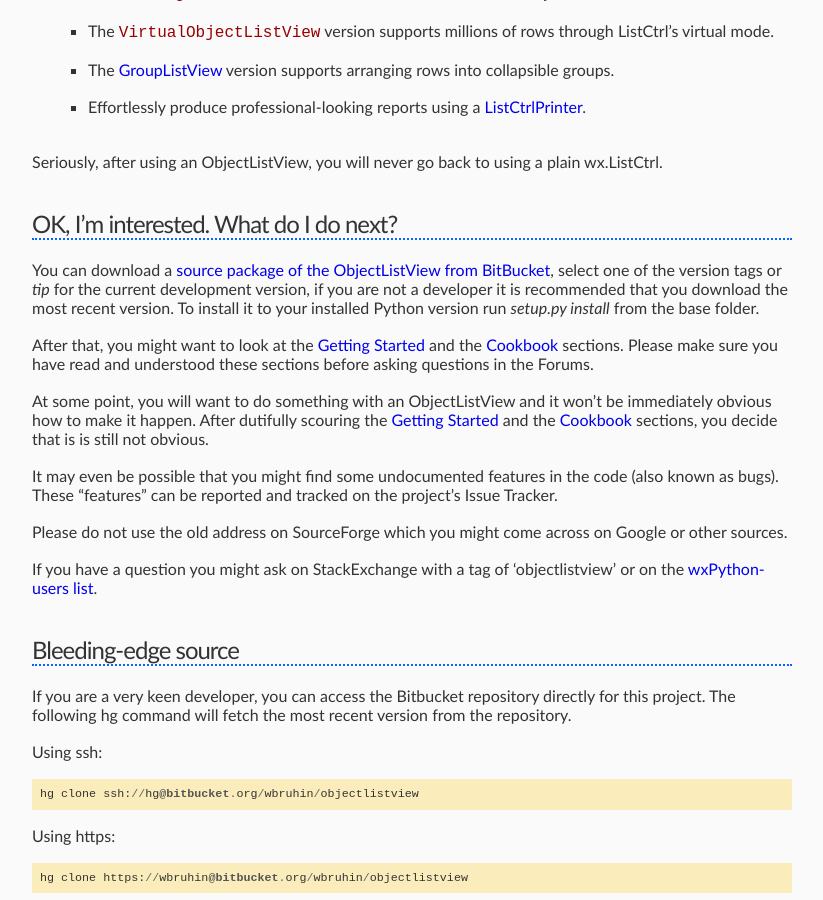
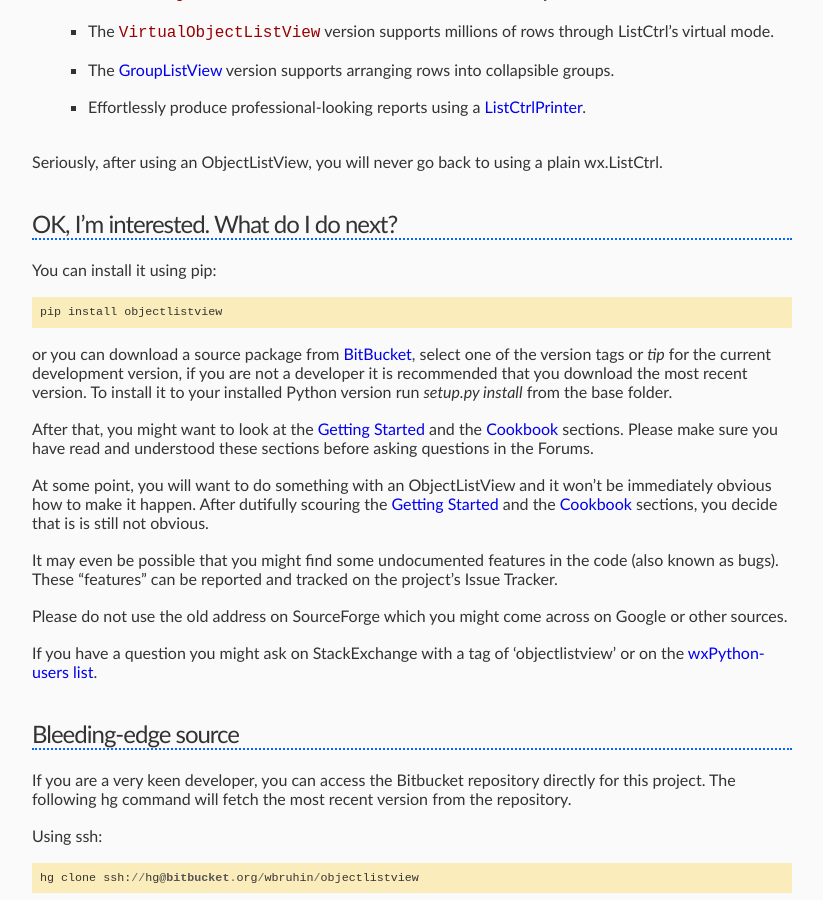
Before and after one commit to Utumno/objectlistview, a Sphinx documentation site: the page built from docs/index.rst, in a window 1280 px wide and 900 px high, scrolled down 1040 px. Shown: the whole window, without its empty margins (228-1051 px from the left). Built offline with Sphinx 7.4.7, drawn with Linux system fonts in a browser that asks for light colours.

Commit message:
- add pip install to doc - small doc correction

```diff
--- a/docs/_substitutions.txt
+++ b/docs/_substitutions.txt
@@ -1,5 +1,5 @@
 .. |download| replace::
-   source package of the ObjectListView from BitBucket
+   BitBucket
 .. _download: https://bitbucket.org/wbruhin/objectlistview/downloads
 .. |StackExchange| replace::
    StackExchange with a tag of 'objectlistview'
--- a/docs/index.rst
+++ b/docs/index.rst
@@ -43,7 +43,11 @@
 OK, I'm interested. What do I do next?
 --------------------------------------
 
-You can download a |download|_, select one of the version tags or `tip`
+You can install it using pip::
+
+   pip install objectlistview
+
+or you can download a source package from |download|_, select one of the version tags or `tip`
 for the current development version, if you are not a developer it is recommended that you download
 the most recent version.  To install it to your installed Python version run `setup.py install` from
 the base folder.
```
